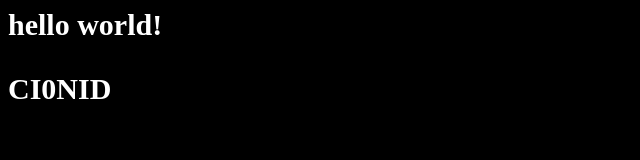
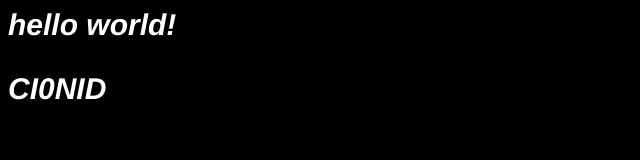
Before and after one commit to CI0NID/ci0nid.github.io, a plain HTML site: page index.html in a window 1280 px wide. Shown: the whole page, without its empty margins (0-640 px from the left). Drawn offline with Linux system fonts and the light colour scheme.

Commit message:
Update style.css

```diff
--- a/style.css
+++ b/style.css
@@ -2,8 +2,9 @@
 body {
   background-color: black;
   color: white;
-  font-family: Comic;
+  font-family: Helvetica;
   font-weight: 700;
+  font-style: italic;
   font-size: 30;
   margin: center;
   text-shadow: 0 2px black
```
